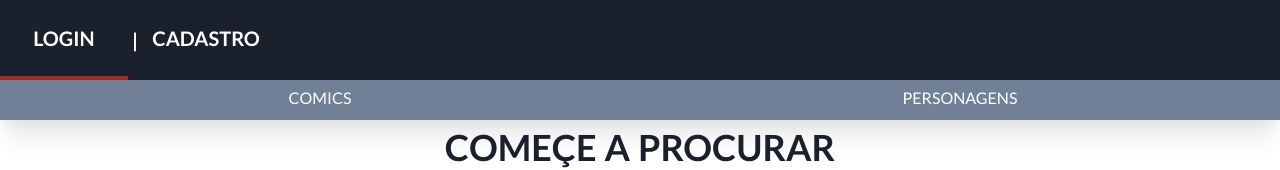
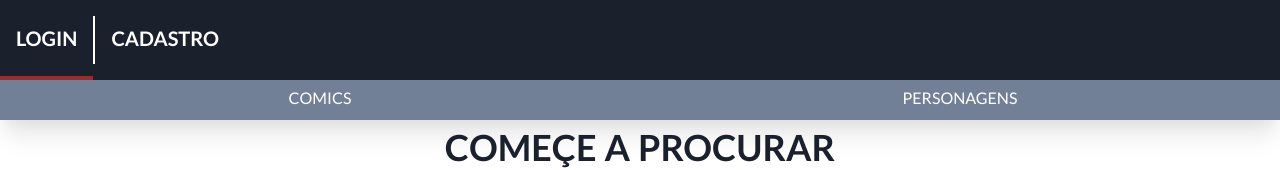
Before and after one commit to Marco-tron/MarvelSite_StoneCase, a Nuxt app: page / in a window 1280 px wide. Shown: the top 170 px of the page. Built offline with nearby package versions, Linux system fonts and the light colour scheme.

Commit message:
layout fix (header) better spacer

```diff
--- a/components/Header.vue
+++ b/components/Header.vue
@@ -2,11 +2,11 @@
   <div>
         <header class="h-20 z-20 bg-gray-900 w-full text-white font-semibold flex justify-between text-xl">
             <div class="h-full flex justify-center">
-                <clickable class="w-32 flex justify-center">
+                <clickable class="px-4 flex justify-center">
                     LOGIN
                 </clickable>
-                <span class="mx-1 flex items-center">|</span>
-                <clickable class="w-32 flex justify-center">
+                <span class="my-4 bg-white bar"/>
+                <clickable class="px-4 flex justify-center">
                     CADASTRO
                 </clickable>
             </div>
@@ -32,6 +32,8 @@ export default {
 }
 </script>
 
-<style>
-
+<style scoped>
+ .bar{
+     width: 2px;
+ }
 </style>
```
